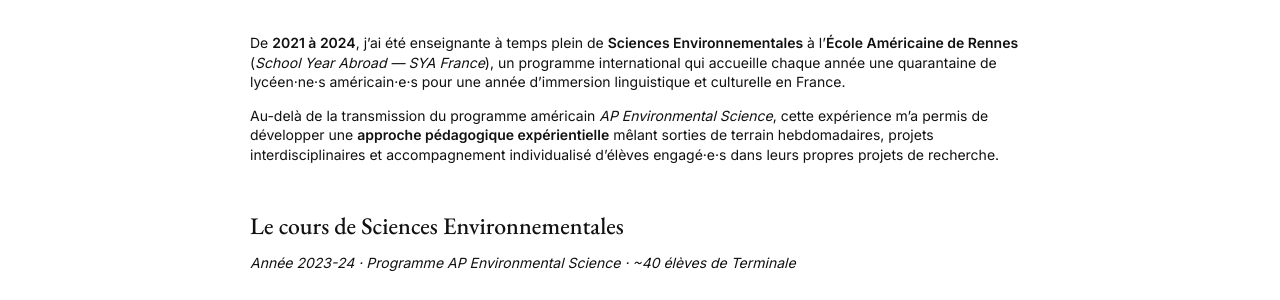
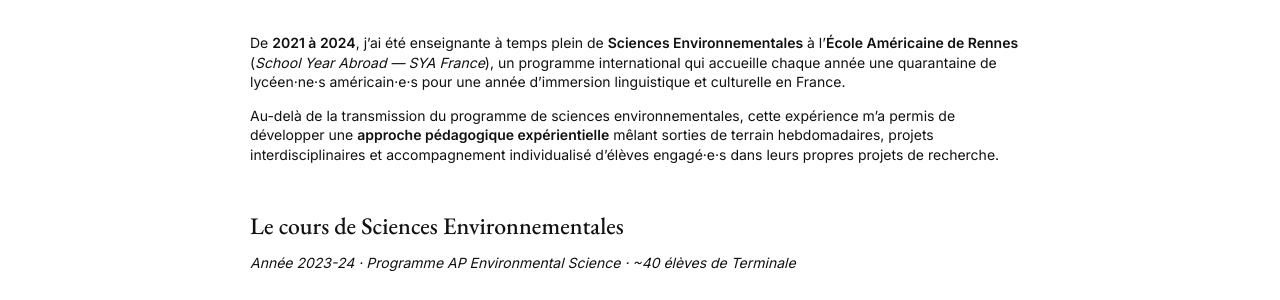
Before and after one commit to marieleapouliquen/marieleapouliquen.github.io, a Jekyll site: the page built from _pages/sya.md, in a window 1280 px wide and 900 px high. Shown: the part 158-458 px from the top of the window. Built offline with Jekyll 4.4.1, drawn with Linux system fonts in a browser that asks for light colours.

Commit message:
Update sya.md

```diff
--- a/_pages/sya.md
+++ b/_pages/sya.md
@@ -7,7 +7,7 @@ description: Trois années comme enseignante de sciences environnementales à l'
 
 De **2021 à 2024**, j'ai été enseignante à temps plein de **Sciences Environnementales** à l'**École Américaine de Rennes** (*School Year Abroad — SYA France*), un programme international qui accueille chaque année une quarantaine de lycéen·ne·s américain·e·s pour une année d'immersion linguistique et culturelle en France.
 
-Au-delà de la transmission du programme américain *AP Environmental Science*, cette expérience m'a permis de développer une **approche pédagogique expérientielle** mêlant sorties de terrain hebdomadaires, projets interdisciplinaires et accompagnement individualisé d'élèves engagé·e·s dans leurs propres projets de recherche.
+Au-delà de la transmission du programme de sciences environnementales, cette expérience m'a permis de développer une **approche pédagogique expérientielle** mêlant sorties de terrain hebdomadaires, projets interdisciplinaires et accompagnement individualisé d'élèves engagé·e·s dans leurs propres projets de recherche.
 
 ## Le cours de Sciences Environnementales
 
```
